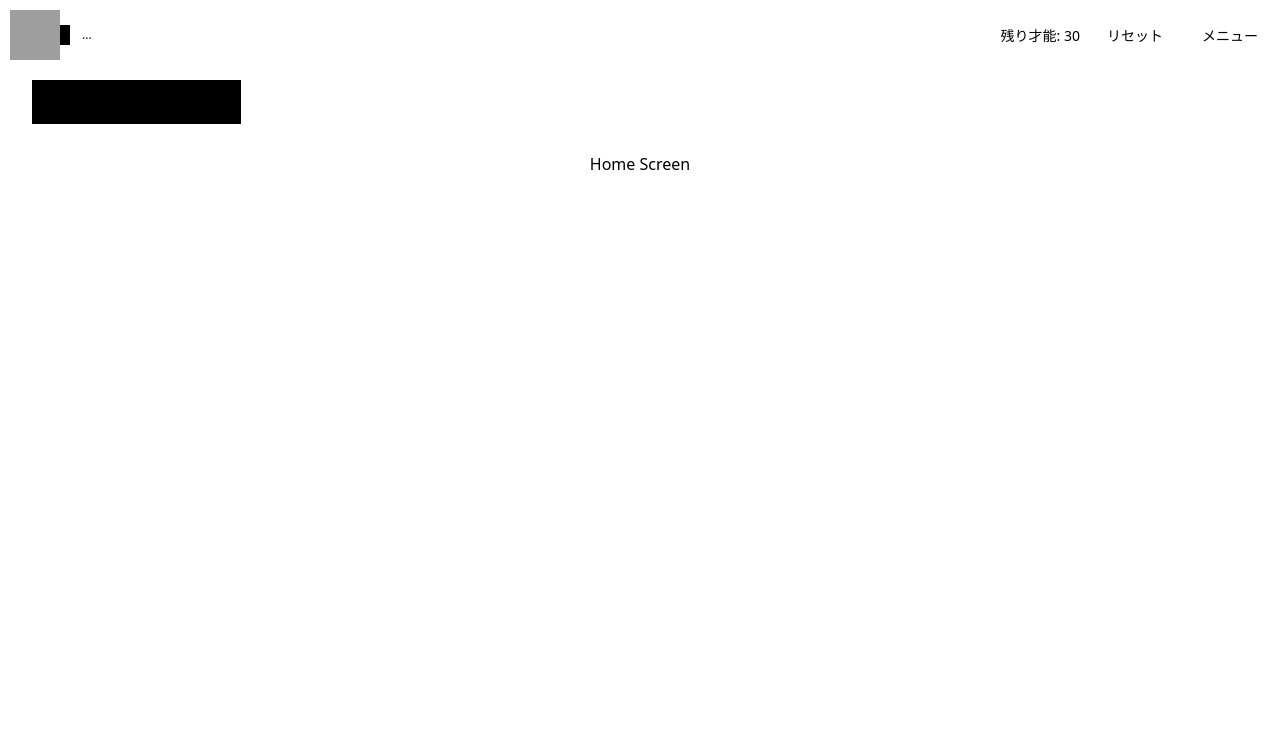
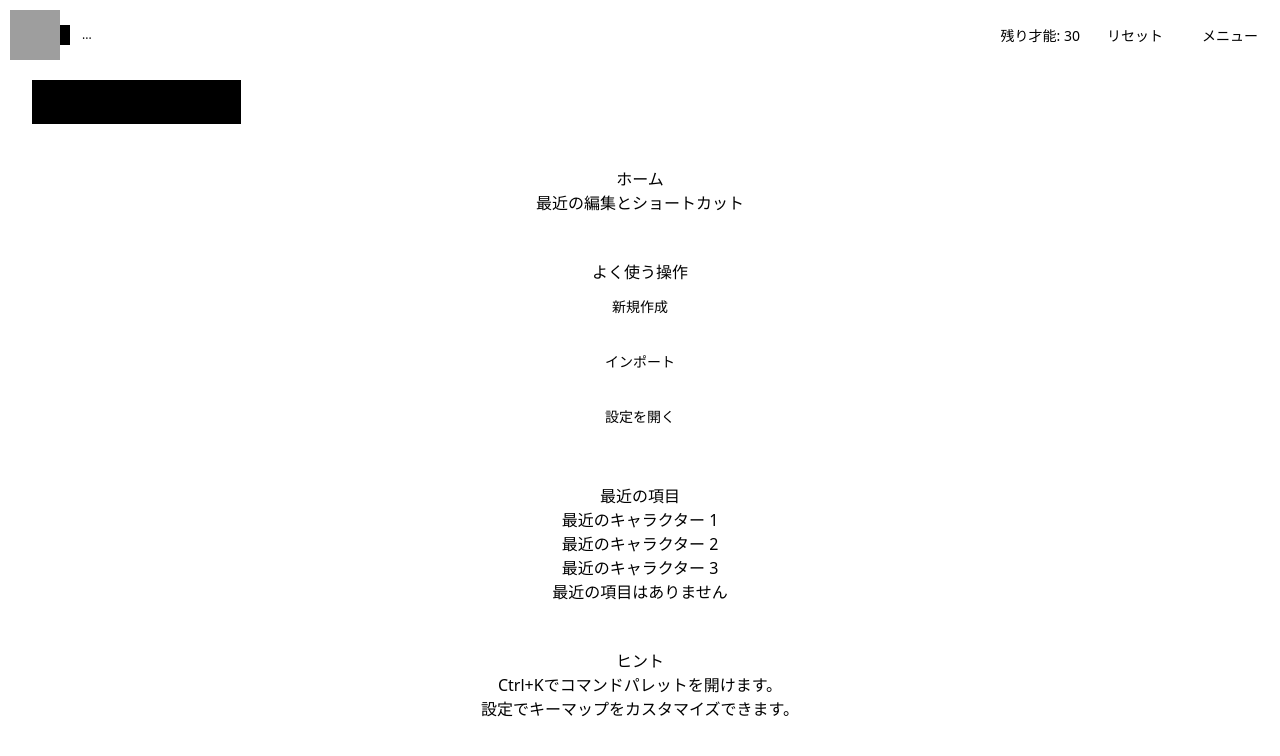
Before and after one commit to SHUNSUKE-Ks/sinariocreate, a React (Vite) app: page / in a window 1280 px wide. Shown: the top 756 px of the page. Built offline with nearby package versions, Linux system fonts and the light colour scheme; grey boxes are pictures that could not be loaded.

Commit message:
"feat:Implement_basic_JSX_layouts_for_all_screens"

```diff
--- a/src/AppScreen/01_Home/HomeHeader.jsx
+++ b/src/AppScreen/01_Home/HomeHeader.jsx
@@ -1,7 +1,13 @@
 import React from 'react';
 
-const HomeHeader = () => {
-  return <div>Home Header</div>;
+const HomeHeader = ({ title, subtitle }) => {
+  return (
+    <div className="panel header-panel">
+      <h2>{title}</h2>
+      <p>{subtitle}</p>
+      {/* Actions and rightSlot can be added here later */}
+    </div>
+  );
 };
 
 export default HomeHeader;
--- a/src/AppScreen/01_Home/HomeQuickActions.jsx
+++ b/src/AppScreen/01_Home/HomeQuickActions.jsx
@@ -1,7 +1,16 @@
 import React from 'react';
 
 const HomeQuickActions = () => {
-  return <div>Home Quick Actions</div>;
+  return (
+    <div className="panel quick-actions-panel">
+      <h3>よく使う操作</h3>
+      <div style={{ display: 'flex', gap: '10px', flexWrap: 'wrap' }}>
+        <button className="bottom-btn">新規作成</button>
+        <button className="bottom-btn">インポート</button>
+        <button className="bottom-btn">設定を開く</button>
+      </div>
+    </div>
+  );
 };
 
 export default HomeQuickActions;
--- a/src/AppScreen/01_Home/HomeRecentList.jsx
+++ b/src/AppScreen/01_Home/HomeRecentList.jsx
@@ -1,7 +1,17 @@
 import React from 'react';
 
 const HomeRecentList = () => {
-  return <div>Home Recent List</div>;
+  return (
+    <div className="panel recent-list-panel">
+      <h3>最近の項目</h3>
+      <ul>
+        <li>最近のキャラクター 1</li>
+        <li>最近のキャラクター 2</li>
+        <li>最近のキャラクター 3</li>
+      </ul>
+      <p>最近の項目はありません</p>
+    </div>
+  );
 };
 
 export default HomeRecentList;
--- a/src/AppScreen/01_Home/HomeScreen.jsx
+++ b/src/AppScreen/01_Home/HomeScreen.jsx
@@ -1,9 +1,16 @@
 import React from 'react';
+import HomeHeader from './HomeHeader';
+import HomeQuickActions from './HomeQuickActions';
+import HomeRecentList from './HomeRecentList';
+import HomeTips from './HomeTips';
 
 const HomeScreen = () => {
   return (
-    <div>
-      <h1>Home Screen</h1>
+    <div className="home-screen">
+      <HomeHeader title="ホーム" subtitle="最近の編集とショートカット" />
+      <HomeQuickActions />
+      <HomeRecentList />
+      <HomeTips />
     </div>
   );
 };
--- a/src/AppScreen/01_Home/HomeTips.jsx
+++ b/src/AppScreen/01_Home/HomeTips.jsx
@@ -1,7 +1,13 @@
 import React from 'react';
 
 const HomeTips = () => {
-  return <div>Home Tips</div>;
+  return (
+    <div className="panel tips-panel">
+      <h3>ヒント</h3>
+      <p>Ctrl+Kでコマンドパレットを開けます。</p>
+      <p>設定でキーマップをカスタマイズできます。</p>
+    </div>
+  );
 };
 
 export default HomeTips;
--- a/src/AppScreen/03_GameLife/EventDisplay.jsx
+++ b/src/AppScreen/03_GameLife/EventDisplay.jsx
@@ -1,7 +1,13 @@
 import React from 'react';
 
 const EventDisplay = () => {
-  return <div>Event Display</div>;
+  return (
+    <div className="panel event-display">
+      <h3>イベント</h3>
+      <p>今日のイベント: 謎の人物と出会った。</p>
+      <button className="bottom-btn">詳細を見る</button>
+    </div>
+  );
 };
 
 export default EventDisplay;
--- a/src/AppScreen/03_GameLife/GameLifeScreen.jsx
+++ b/src/AppScreen/03_GameLife/GameLifeScreen.jsx
@@ -1,7 +1,17 @@
 import React from 'react';
+import LifeStageSelector from './LifeStageSelector';
+import EventDisplay from './EventDisplay';
+import ProgressTracker from './ProgressTracker';
 
 const GameLifeScreen = () => {
-  return <div>Game Life Screen</div>;
+  return (
+    <div className="game-life-screen">
+      <h2>人生シミュレーション</h2>
+      <LifeStageSelector />
+      <EventDisplay />
+      <ProgressTracker />
+    </div>
+  );
 };
 
 export default GameLifeScreen;
--- a/src/AppScreen/03_GameLife/LifeStageSelector.jsx
+++ b/src/AppScreen/03_GameLife/LifeStageSelector.jsx
@@ -1,7 +1,13 @@
 import React from 'react';
 
 const LifeStageSelector = () => {
-  return <div>Life Stage Selector</div>;
+  return (
+    <div className="panel life-stage-selector">
+      <h3>人生段階選択</h3>
+      <p>現在の段階: 幼少期</p>
+      <button className="bottom-btn">次の段階へ</button>
+    </div>
+  );
 };
 
 export default LifeStageSelector;
--- a/src/AppScreen/03_GameLife/ProgressTracker.jsx
+++ b/src/AppScreen/03_GameLife/ProgressTracker.jsx
@@ -1,7 +1,15 @@
 import React from 'react';
 
 const ProgressTracker = () => {
-  return <div>Progress Tracker</div>;
+  return (
+    <div className="panel progress-tracker">
+      <h3>進行状況</h3>
+      <p>達成度: 50%</p>
+      <div style={{ width: '100%', height: '20px', background: 'gray' }}>
+        <div style={{ width: '50%', height: '100%', background: 'green' }}></div>
+      </div>
+    </div>
+  );
 };
 
 export default ProgressTracker;
--- a/src/AppScreen/10_Settings/SettingsScreen.jsx
+++ b/src/AppScreen/10_Settings/SettingsScreen.jsx
@@ -1,7 +1,21 @@
 import React from 'react';
 
 const SettingsScreen = () => {
-  return <div>Settings Screen</div>;
+  return (
+    <div className="settings-screen">
+      <h2>設定</h2>
+      <div className="panel">
+        <h3>キーマップ設定</h3>
+        <p>キーマップのJSONCファイルをインポート・エクスポートできます。</p>
+        <button className="bottom-btn">キーマップをインポート</button>
+        <button className="bottom-btn">キーマップをエクスポート</button>
+      </div>
+      <div className="panel">
+        <h3>その他設定</h3>
+        <p>ここに他の設定項目を追加します。</p>
+      </div>
+    </div>
+  );
 };
 
 export default SettingsScreen;
```
Also changed, not shown: 00_doc/MEMO.md (added, +11 -0 lines).
